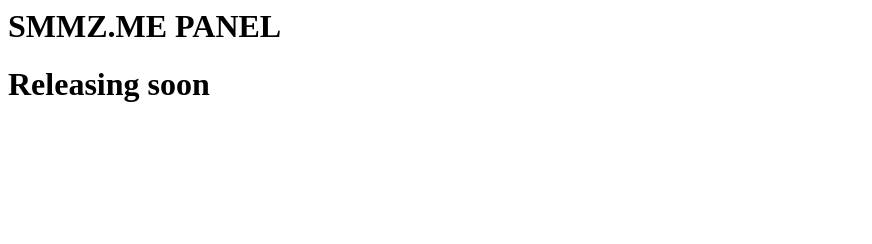
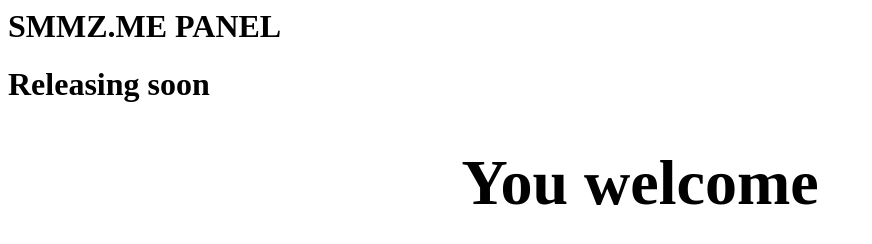
Before and after one commit to AnonSites/AnonSites.github.io, a plain HTML site: page index.html in a window 1280 px wide. Shown: the whole page, without its empty margins (0-872 px from the left). Drawn offline with Linux system fonts and the light colour scheme.

Commit message:
Update index.html

```diff
--- a/index.html
+++ b/index.html
@@ -1,2 +1,7 @@
 <h1>SMMZ.ME PANEL<h1>
   <h1>Releasing soon <h1>
+<center>
+
+<h1> You welcome </h1>
+
+</center>
```
